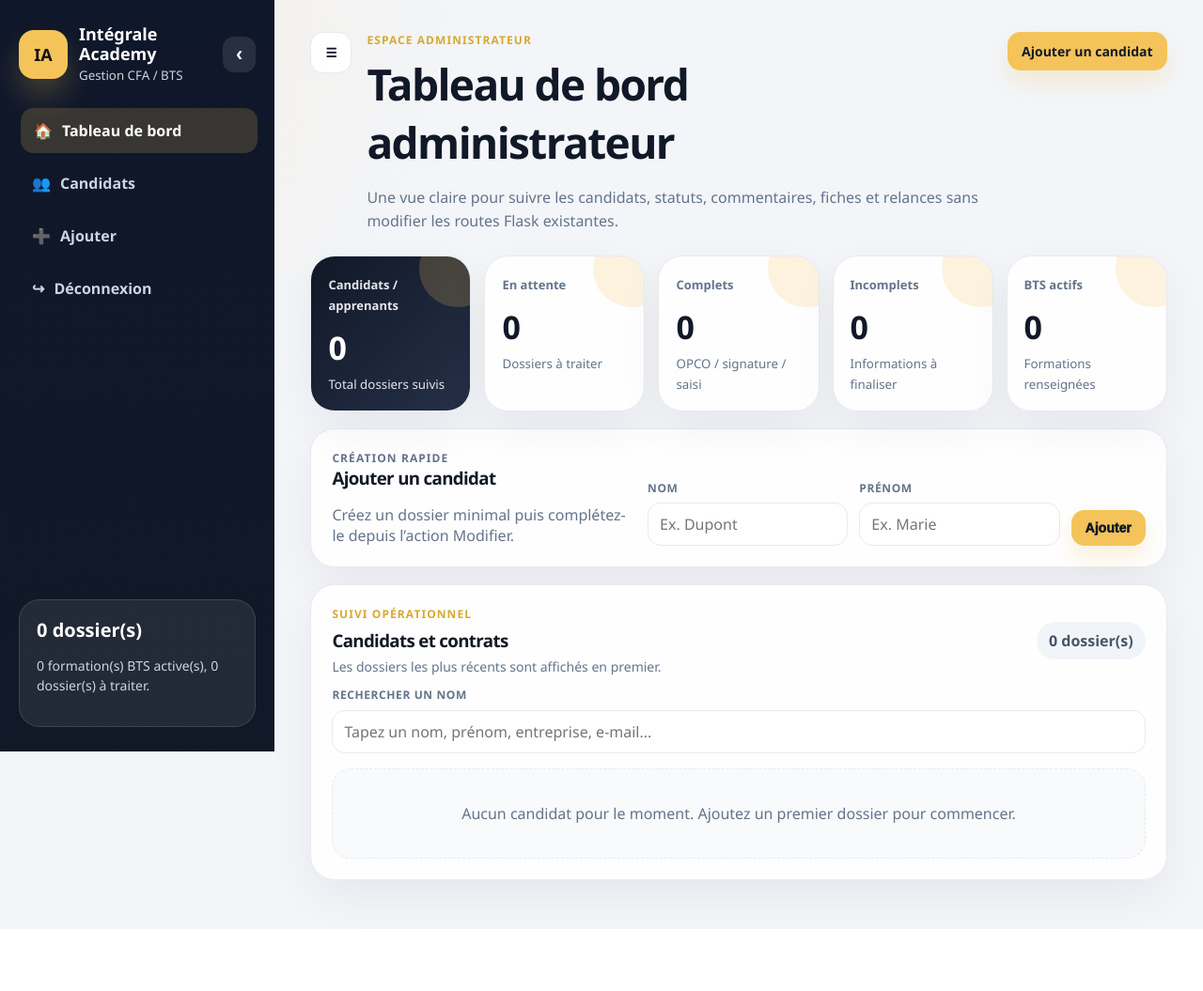
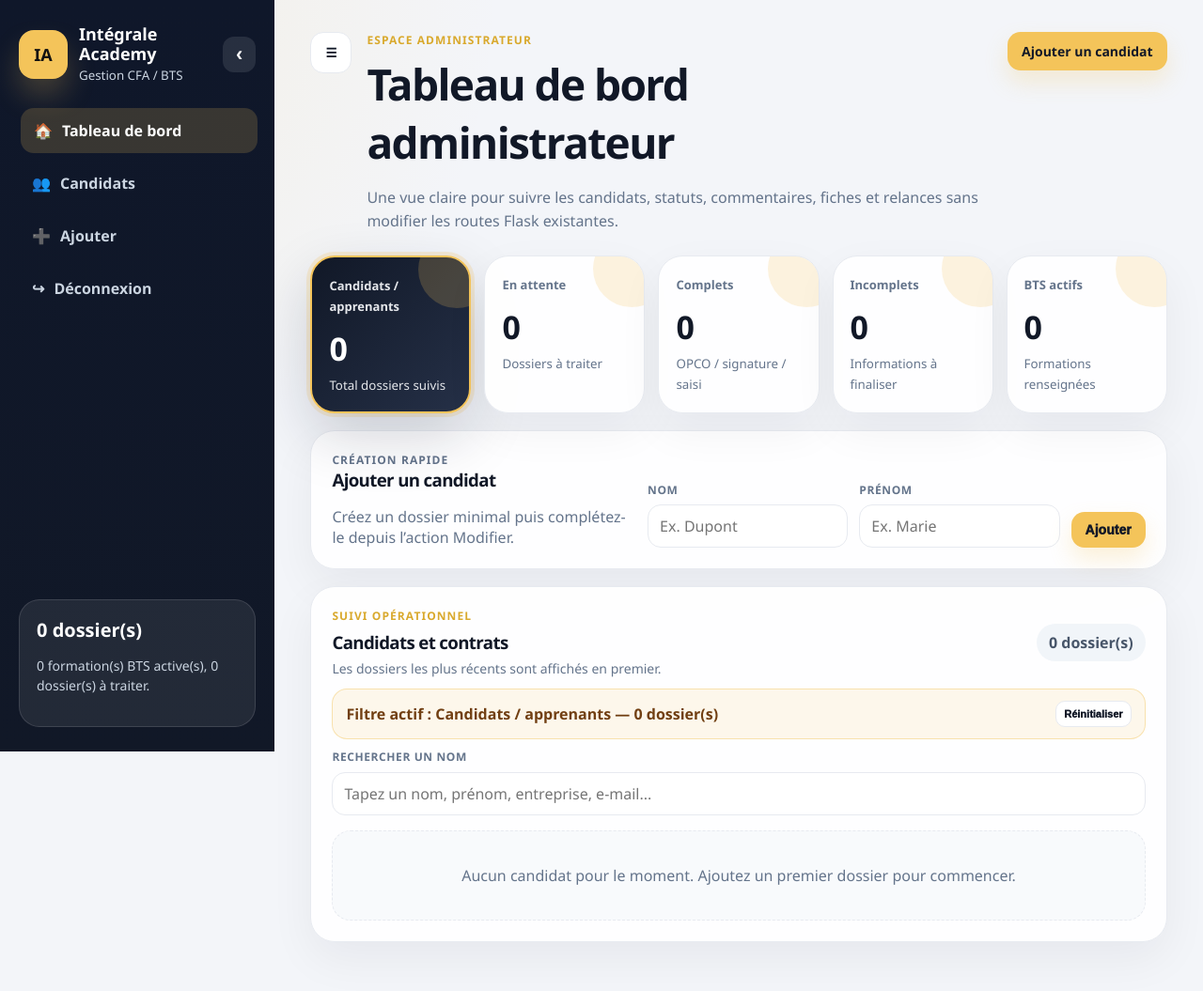
Before and after one commit to integraleacademy/bts, a Flask app: page /admin in a window 1280 px wide. Shown: the whole page at 94% size. Before the commit the page ends 989 px from the top, so only its background shows below. Run offline with Flask 3, Linux system fonts and the light colour scheme; the visitor is signed in with stand-in values (Sample User, id 1); parts of the project's set-up code (start-up, migrations or seed data) failed here and were passed over.

Commit message:
Fix admin candidate KPI filters

```diff
--- a/templates/admin.html
+++ b/templates/admin.html
@@ -1,18 +1,26 @@
 {% extends 'base.html' %}
 {% block content %}
-{% set ns = namespace(en_attente=0, complets=0, incomplets=0, formations=[]) %}
+{% set ns = namespace(en_attente=0, complets=0, incomplets=0, bts_actifs=0, formations=[]) %}
 {% for r in rows %}
   {% set status_lower = (r.status or '')|lower %}
-  {% if 'traiter' in status_lower or 'attente' in status_lower %}
+  {% set has_missing_info = not (r.mail and r.tel and r.bts and r.entreprise) %}
+  {% set is_pending = 'traiter' in status_lower or 'attente' in status_lower or 'non final' in status_lower %}
+  {% set is_complete = ('incomplet' not in status_lower) and ('non complet' not in status_lower) and ('complet' in status_lower or 'opco' in status_lower or 'sign' in status_lower or 'saisi' in status_lower) %}
+  {% set is_incomplete = (not is_complete) or has_missing_info %}
+  {% if is_pending %}
     {% set ns.en_attente = ns.en_attente + 1 %}
   {% endif %}
-  {% if 'complet' in status_lower or 'opco' in status_lower or 'sign' in status_lower or 'saisi' in status_lower %}
+  {% if is_complete %}
     {% set ns.complets = ns.complets + 1 %}
-  {% else %}
+  {% endif %}
+  {% if is_incomplete %}
     {% set ns.incomplets = ns.incomplets + 1 %}
   {% endif %}
-  {% if r.bts and r.bts not in ns.formations %}
+  {% if r.bts %}
+    {% set ns.bts_actifs = ns.bts_actifs + 1 %}
+    {% if r.bts not in ns.formations %}
       {% set ns.formations = ns.formations + [r.bts] %}
+    {% endif %}
   {% endif %}
 {% endfor %}
 
@@ -58,29 +66,29 @@
     </header>
 
     <div class="kpi-grid" aria-label="Indicateurs administrateur">
-      <article class="kpi-card primary">
+      <article class="kpi-card primary is-active" role="button" tabindex="0" data-filter="all" aria-pressed="true">
         <span class="kpi-label">Candidats / apprenants</span>
         <strong>{{ rows|length }}</strong>
         <small>Total dossiers suivis</small>
       </article>
-      <article class="kpi-card">
+      <article class="kpi-card" role="button" tabindex="0" data-filter="pending" aria-pressed="false">
         <span class="kpi-label">En attente</span>
         <strong>{{ ns.en_attente }}</strong>
         <small>Dossiers à traiter</small>
       </article>
-      <article class="kpi-card">
+      <article class="kpi-card" role="button" tabindex="0" data-filter="complete" aria-pressed="false">
         <span class="kpi-label">Complets</span>
         <strong>{{ ns.complets }}</strong>
         <small>OPCO / signature / saisi</small>
       </article>
-      <article class="kpi-card">
+      <article class="kpi-card" role="button" tabindex="0" data-filter="incomplete" aria-pressed="false">
         <span class="kpi-label">Incomplets</span>
         <strong>{{ ns.incomplets }}</strong>
         <small>Informations à finaliser</small>
       </article>
-      <article class="kpi-card">
+      <article class="kpi-card" role="button" tabindex="0" data-filter="bts" aria-pressed="false">
         <span class="kpi-label">BTS actifs</span>
-        <strong>{{ ns.formations|length }}</strong>
+        <strong>{{ ns.bts_actifs }}</strong>
         <small>Formations renseignées</small>
       </article>
     </div>
@@ -114,6 +122,11 @@
         <span class="admin-count" id="candidateCount">{{ rows|length }} dossier(s)</span>
       </div>
 
+      <div class="active-filter-bar" id="activeFilterBar">
+        <span id="activeFilterLabel">Filtre actif : Candidats / apprenants — {{ rows|length }} dossier(s)</span>
+        <button class="admin-btn tiny admin-btn-light" type="button" id="resetCandidateFilter" hidden>Réinitialiser</button>
+      </div>
+
       <div class="candidate-search" role="search">
         <label for="candidateSearch">Rechercher un nom</label>
         <input id="candidateSearch" type="search" placeholder="Tapez un nom, prénom, entreprise, e-mail..." autocomplete="off">
@@ -121,7 +134,12 @@
 
       <div class="candidate-list" id="candidateList">
         {% for r in rows %}
-        <article class="candidate-card" data-search="{{ (r.prenom ~ ' ' ~ r.nom ~ ' ' ~ (r.mail or '') ~ ' ' ~ (r.tel or '') ~ ' ' ~ (r.bts or '') ~ ' ' ~ (r.entreprise or '') ~ ' ' ~ (r.resp_nom or '') ~ ' ' ~ (r.maitre_prenom or '') ~ ' ' ~ (r.maitre_nom or ''))|lower|e }}">
+        {% set row_status_lower = (r.status or '')|lower %}
+        {% set row_missing_info = not (r.mail and r.tel and r.bts and r.entreprise) %}
+        {% set row_is_pending = 'traiter' in row_status_lower or 'attente' in row_status_lower or 'non final' in row_status_lower %}
+        {% set row_is_complete = ('incomplet' not in row_status_lower) and ('non complet' not in row_status_lower) and ('complet' in row_status_lower or 'opco' in row_status_lower or 'sign' in row_status_lower or 'saisi' in row_status_lower) %}
+        {% set row_is_incomplete = (not row_is_complete) or row_missing_info %}
+        <article class="candidate-card" data-filter-pending="{{ 'true' if row_is_pending else 'false' }}" data-filter-complete="{{ 'true' if row_is_complete else 'false' }}" data-filter-incomplete="{{ 'true' if row_is_incomplete else 'false' }}" data-filter-bts="{{ 'true' if r.bts else 'false' }}" data-search="{{ (r.prenom ~ ' ' ~ r.nom ~ ' ' ~ (r.mail or '') ~ ' ' ~ (r.tel or '') ~ ' ' ~ (r.bts or '') ~ ' ' ~ (r.entreprise or '') ~ ' ' ~ (r.resp_nom or '') ~ ' ' ~ (r.maitre_prenom or '') ~ ' ' ~ (r.maitre_nom or ''))|lower|e }}">
           <div class="candidate-main">
             <span class="avatar">{{ (r.prenom or '?')[:1] }}{{ (r.nom or '')[:1] }}</span>
             <div class="candidate-identity">
@@ -235,6 +253,7 @@
         {% else %}
         <div class="empty-state">Aucun candidat pour le moment. Ajoutez un premier dossier pour commencer.</div>
         {% endfor %}
+        <div class="empty-state" id="filteredEmptyState" hidden>Aucun dossier ne correspond à ce filtre ou à cette recherche.</div>
       </div>
     </section>
   </section>
@@ -295,8 +314,11 @@ main { max-width: none; margin: 0; padding: 0; }
 
 .kpi-grid { display: grid; grid-template-columns: repeat(5, minmax(150px, 1fr)); gap: 14px; margin-bottom: 18px; }
 .kpi-card, .admin-card, .candidate-card { background: rgba(255,255,255,.94); border: 1px solid var(--ia-line); border-radius: 26px; box-shadow: 0 18px 48px rgba(15,23,42,.055); }
-.kpi-card { position: relative; overflow: hidden; padding: 18px; }
+.kpi-card { position: relative; overflow: hidden; padding: 18px; cursor: pointer; transition: border-color .18s ease, box-shadow .18s ease, transform .18s ease, background .18s ease; }
+.kpi-card:hover, .kpi-card:focus-visible { border-color: rgba(244,196,90,.78); box-shadow: 0 22px 54px rgba(15,23,42,.11); transform: translateY(-2px); outline: none; }
+.kpi-card.is-active { border: 2px solid var(--ia-gold-dark); background: linear-gradient(135deg, rgba(244,196,90,.22), rgba(255,255,255,.96)); box-shadow: 0 24px 58px rgba(217,169,45,.22); }
 .kpi-card.primary { background: linear-gradient(135deg, #111827, #253047); color: #fff; }
+.kpi-card.primary.is-active { border-color: var(--ia-gold); background: linear-gradient(135deg, #111827, #253047); box-shadow: 0 24px 62px rgba(15,23,42,.18), 0 0 0 4px rgba(244,196,90,.22); }
 .kpi-card.primary .kpi-label, .kpi-card.primary small { color: #e5e7eb; }
 .kpi-card::after { content: ""; position: absolute; right: -28px; top: -28px; width: 82px; height: 82px; border-radius: 50%; background: rgba(244,196,90,.2); }
 .kpi-label { color: var(--ia-muted); font-weight: 850; font-size: 13px; }
@@ -312,6 +334,7 @@ main { max-width: none; margin: 0; padding: 0; }
 .admin-section-heading { display: flex; justify-content: space-between; gap: 16px; align-items: center; margin-bottom: 16px; }
 .admin-count { background: #f1f5f9; color: #475569; border-radius: 999px; padding: 9px 13px; font-weight: 900; white-space: nowrap; }
 .admin-section-note { margin: 6px 0 0; color: var(--ia-muted); font-size: 14px; }
+.active-filter-bar { display: flex; justify-content: space-between; gap: 12px; align-items: center; margin: -4px 0 14px; padding: 12px 14px; border: 1px solid rgba(244,196,90,.42); border-radius: 16px; background: rgba(244,196,90,.12); color: #713f12; font-weight: 900; }
 .candidate-search { display: grid; gap: 8px; margin: -4px 0 16px; }
 .candidate-search label { color: var(--ia-muted); font-size: 12px; font-weight: 900; text-transform: uppercase; letter-spacing: .05em; }
 
@@ -440,7 +463,20 @@ document.addEventListener("keydown", function(event) {
 var candidateSearch = document.getElementById("candidateSearch");
 var candidateCount = document.getElementById("candidateCount");
 var candidateCards = Array.prototype.slice.call(document.querySelectorAll(".candidate-card"));
+var kpiCards = Array.prototype.slice.call(document.querySelectorAll(".kpi-card[data-filter]"));
+var activeFilterLabel = document.getElementById("activeFilterLabel");
+var resetCandidateFilter = document.getElementById("resetCandidateFilter");
+var filteredEmptyState = document.getElementById("filteredEmptyState");
 var totalCandidates = candidateCards.length;
+var activeFilter = "all";
+
+var filterLabels = {
+  all: "Candidats / apprenants",
+  pending: "En attente",
+  complete: "Complets",
+  incomplete: "Incomplets",
+  bts: "BTS actifs"
+};
 
 function normalizeSearchText(value) {
   return (value || "")
@@ -450,26 +486,87 @@ function normalizeSearchText(value) {
     .replace(/[\u0300-\u036f]/g, "");
 }
 
-function updateCandidateCount(visibleCount) {
+function cardMatchesFilter(card) {
+  if (activeFilter === "all") {
+    return true;
+  }
+  return card.getAttribute("data-filter-" + activeFilter) === "true";
+}
+
+function updateCandidateCount(visibleCount, filteredCount) {
   if (candidateCount) {
-    candidateCount.textContent = visibleCount + " dossier(s)" + (visibleCount === totalCandidates ? "" : " trouvé(s)");
+    candidateCount.textContent = visibleCount + " dossier(s)" + (visibleCount === totalCandidates ? "" : " affiché(s)");
+  }
+  if (activeFilterLabel) {
+    activeFilterLabel.textContent = "Filtre actif : " + filterLabels[activeFilter] + " — " + filteredCount + " dossier(s)";
+  }
+  if (resetCandidateFilter) {
+    resetCandidateFilter.hidden = activeFilter === "all";
   }
 }
 
-if (candidateSearch) {
-  candidateSearch.addEventListener("input", function(event) {
-    var query = normalizeSearchText(event.target.value);
+function updateActiveKpi() {
+  kpiCards.forEach(function(card) {
+    var isActive = card.getAttribute("data-filter") === activeFilter;
+    card.classList.toggle("is-active", isActive);
+    card.setAttribute("aria-pressed", isActive ? "true" : "false");
+  });
+}
+
+function applyCandidateFilters() {
+  var query = normalizeSearchText(candidateSearch ? candidateSearch.value : "");
   var visibleCount = 0;
+  var filteredCount = 0;
 
   candidateCards.forEach(function(card) {
+    var matchesFilter = cardMatchesFilter(card);
     var haystack = normalizeSearchText(card.getAttribute("data-search"));
-      var isVisible = !query || haystack.indexOf(query) !== -1;
+    var matchesSearch = !query || haystack.indexOf(query) !== -1;
+    var isVisible = matchesFilter && matchesSearch;
+
+    if (matchesFilter) { filteredCount += 1; }
     card.hidden = !isVisible;
     if (isVisible) { visibleCount += 1; }
   });
 
-    updateCandidateCount(visibleCount);
+  if (filteredEmptyState) {
+    filteredEmptyState.hidden = visibleCount !== 0 || totalCandidates === 0;
+  }
+  updateCandidateCount(visibleCount, filteredCount);
+  updateActiveKpi();
+}
+
+function setCandidateFilter(filterName) {
+  activeFilter = filterName || "all";
+  applyCandidateFilters();
+  var candidatesSection = document.getElementById("candidats");
+  if (candidatesSection) {
+    candidatesSection.scrollIntoView({ behavior: "smooth", block: "start" });
+  }
+}
+
+kpiCards.forEach(function(card) {
+  card.addEventListener("click", function() {
+    setCandidateFilter(card.getAttribute("data-filter"));
+  });
+  card.addEventListener("keydown", function(event) {
+    if (event.key === "Enter" || event.key === " ") {
+      event.preventDefault();
+      setCandidateFilter(card.getAttribute("data-filter"));
+    }
+  });
+});
+
+if (resetCandidateFilter) {
+  resetCandidateFilter.addEventListener("click", function() {
+    setCandidateFilter("all");
   });
 }
+
+if (candidateSearch) {
+  candidateSearch.addEventListener("input", applyCandidateFilters);
+}
+
+applyCandidateFilters();
 </script>
 {% endblock %}
```
Lines whose indentation alone changed are shown as unchanged.
